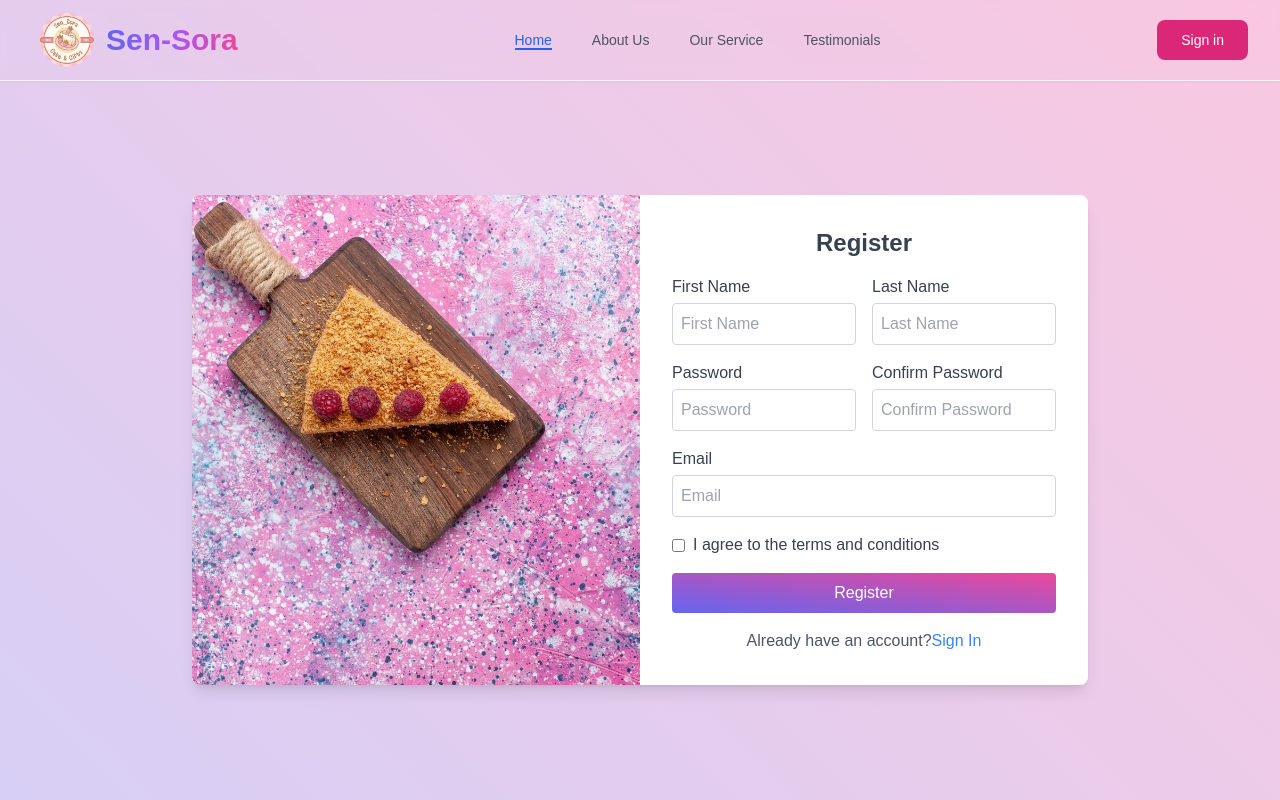
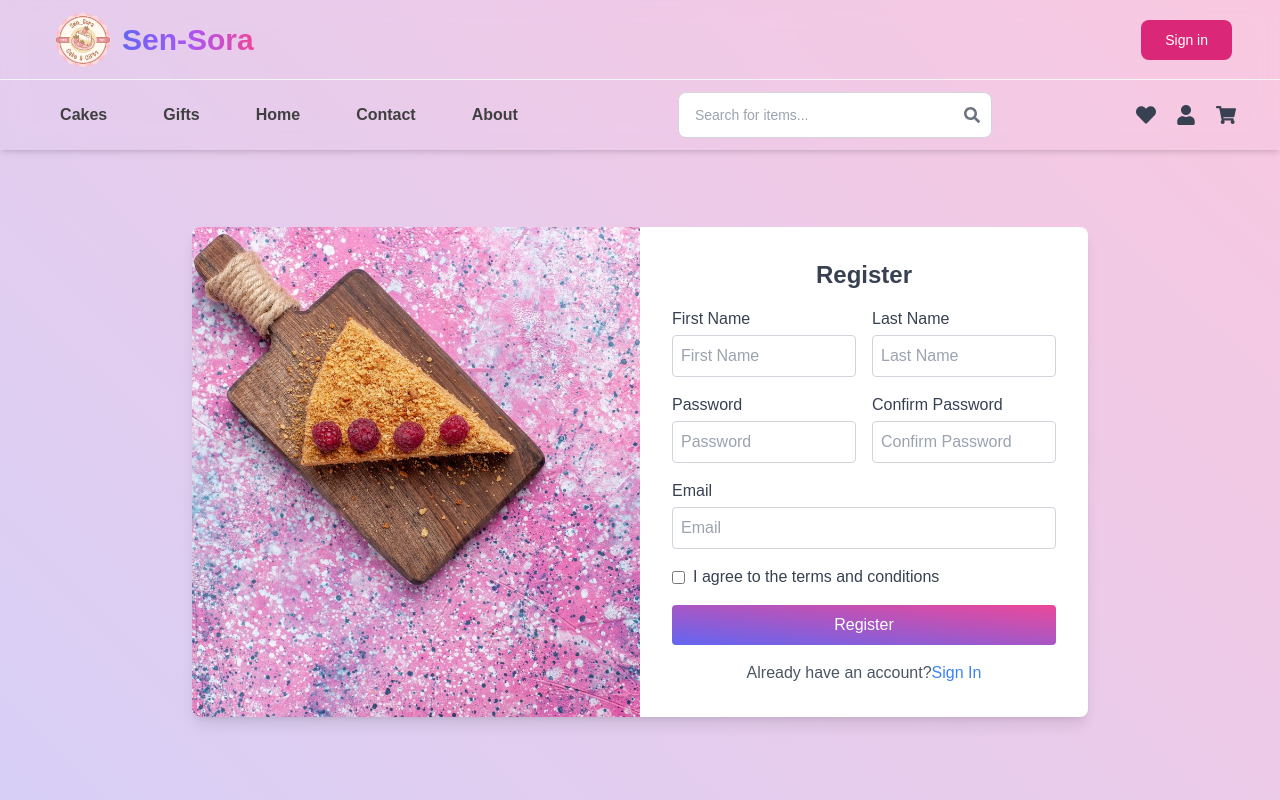
Before and after one commit to holibhai/Sen_Sora, a React (Create React App) app in the folder my-project/: page /register in a window 1280 px wide. Shown: the top 800 px of the page. Built offline with nearby package versions, Linux system fonts and the light colour scheme.

Commit message:
minor changes in files

```diff
--- a/my-project/src/App.js
+++ b/my-project/src/App.js
@@ -4,12 +4,18 @@ import Login from "./auth/Login";
 import { Routes, Route } from "react-router-dom";
 import Footer from "./common/Footer";
 import Navbar from "./common/Navbar";
+import Home from "./navPages/Home";
+import Contact from "./navPages/Contact";
+import About from "./navPages/About";
 
 const App = () => {
   return (
     <div className="bg-gradient-to-tr from-indigo-500/30 to-pink-500/30  ">
     <Navbar/>
       <Routes>
+        <Route path="/" element={<Home />} />
+        <Route path="/about" element={<About />} />
+        <Route path="/contact" element={<Contact />} />
         <Route path="/login" element={<Login />} />
         <Route path="/register" element={<Register />} />
       </Routes>
--- a/my-project/src/auth/Register.jsx
+++ b/my-project/src/auth/Register.jsx
@@ -49,7 +49,7 @@ const Register = () => {
 
   return (
     <div className="">
-       <div className="flex h-screen w-screen items-center justify-center pt-20">
+       <div className="flex h-screen w-screen items-center justify-center pt-36">
       <div className="flex bg-white shadow-lg rounded-lg overflow-hidden w-3/4 max-w-4xl">
         <div className="w-1/2 hidden md:block bg-no-repeat bg-left">
           <img
--- a/my-project/src/common/Navbar.jsx
+++ b/my-project/src/common/Navbar.jsx
@@ -1,96 +1,149 @@
 import React, { useState } from "react";
 import { HiMenu, HiX } from "react-icons/hi";
-import Logo from "../assets/__-removebg-preview.png";
-import { useNavigate, Link } from "react-router-dom";
+import { Link } from "react-router-dom";
+import { FaSearch, FaHeart, FaUser, FaShoppingCart } from "react-icons/fa";
+import Logo from "../assets/__-removebg-preview.png"
+
 
 const Navbar = () => {
   const [isMenuOpen, setIsMenuOpen] = useState(false);
-  const [activeLink, setActiveLink] = useState("#home");
-  const navigate = useNavigate();
+  const [hoveredCategory, setHoveredCategory] = useState(null);
+  let closeTimeout;
 
-  const navLinks = [
-    { href: "#home", label: "Home" },
-    { href: "#about", label: "About Us" },
-    { href: "#services", label: "Our Service" },
-    { href: "#testimonials", label: "Testimonials" },
+  const categories = [
+    {
+      name: "Cakes",
+      subcategories: ["Vanilla", "Chocolate", "Strawberry", "Orange"],
+      image: "/images/cakes.jpg"
+    },
+    {
+      name: "Gifts",
+      subcategories: ["Birthday Gifts", "Anniversary Gifts", "Personalized Gifts", "Luxury Gifts", "Corporate Gifts", "Gift Cards"],
+      image: "/images/gifts.jpg"
+    },
   ];
 
   return (
-    <nav className="fixed top-0 left-0 right-0  backdrop-blur-sm z-50 border-b border-gray-100 shadow-sm">
-      <div className="w-full flex justify-between items-center container mx-auto px-4 sm:px-6 lg:px-8 md:h-20 h-16">
+    <>
+      <div className="flex flex-col relative">
+        <nav className="fixed top-0 left-0 right-0 backdrop-blur-md z-50  shadow-md">
+          <div className="container mx-auto flex justify-between items-center px-6 md:px-12 h-16 md:h-20 border-b border-gray-100">
+            {/* Logo */}
             <div className="flex items-center gap-1 cursor-pointer">
                      <img src={Logo} alt="" className="w-[70px] h-[70px] " />
                      <h1 className="text-3xl font-bold bg-gradient-to-r from-indigo-500 via-purple-500 to-pink-500 bg-clip-text text-transparent">
                        Sen-Sora
                      </h1>
                    </div>
+
             {/* Mobile Menu Button */}
-        <button
-          className="md:hidden p-2"
-          onClick={() => setIsMenuOpen(!isMenuOpen)}
-        >
-          {isMenuOpen ? (
-            <HiX className="h-6 w-6" />
-          ) : (
-            <HiMenu className="h-6 w-6" />
-          )}
+            <button className="md:hidden p-2" onClick={() => setIsMenuOpen(!isMenuOpen)}>
+              {isMenuOpen ? <HiX className="h-6 w-6" /> : <HiMenu className="h-6 w-6" />}
             </button>
 
-        {/* Navigation Links - Desktop */}
-        <div className="hidden md:flex items-center gap-10">
-          {navLinks.map((link, index) => (
-            <a
-              key={index}
-              href={link.href}
-              onClick={() => setActiveLink(link.href)}
-              className={`text-sm font-medium relative after:absolute after:bottom-0 after:left-0 after:h-0.5 after:w-0 hover:after:w-full after:bg-blue-600 after:transition-all
-                ${
-                  activeLink === link.href
-                    ? "text-blue-600 after:w-full  "
-                    : "text-gray-600 hover:text-gray-900"
-                }`}
-            >
-              {link.label}
-            </a>
-          ))}
-        </div>
-
-        <button className="hidden md:block bg-pink-600 text-white px-6 py-2.5 rounded-lg hover:bg-pink-700 text-sm font-medium transition-all hover:shadow-lg hover:shadow-blue-100">
-          <a href="#newsletter">
+            {/* Desktop Sign-In Button */}
+            <button className="hidden md:block bg-pink-600 text-white px-6 py-2.5 rounded-lg hover:bg-pink-700 text-sm font-medium transition-all hover:shadow-lg">
               <Link to="/login">Sign in</Link>
-          </a>
             </button>
           </div>
 
-      {/* Mobile Menu */}
-      {isMenuOpen && (
-        <div className="md:hidden  border-t border-gray-100 py-4">
-          <div className="container mx-auto px-4 space-y-4">
-            {navLinks.map((link, index) => (
-              <a
+          {/* Categories Navbar */}
+          <div className="relative">
+            <nav className="p-3">
+              <div className="container mx-auto flex flex-col md:flex-row md:items-center md:justify-center gap-36">
+
+                {/* Category Links - Hover to Open */}
+                <div className="flex justify-center items-center space-x-6">
+                <div className="flex space-x-6">
+                  {categories.map((category, index) => (
+                    <div
                       key={index}
-                href={link.href}
-                onClick={() => {
-                  setActiveLink(link.href);
-                  setIsMenuOpen(false);
+                      className="relative group"
+                      onMouseEnter={() => {
+                        clearTimeout(closeTimeout);
+                        setHoveredCategory(index);
                       }}
-                className={`block text-sm font-medium py-2
-                  ${
-                    activeLink === link.href
-                      ? "text-blue-600"
-                      : "text-gray-600 hover:text-gray-900"
-                  }`}
+                      onMouseLeave={() => {
+                        closeTimeout = setTimeout(() => setHoveredCategory(null), 300);
+                      }}
                     >
-                {link.label}
-              </a>
+                      <button className="px-4 py-2 text-neutral-700 font-semibold rounded-lg hover:text-indigo-500">
+                        {category.name}
+                      </button>
+                    </div>
                   ))}
-            <button className="w-full bg-pink-600 text-white px-6 py-2.5 rounded-lg hover:bg-pink-700 text-sm font-medium transition-all hover:shadow-lg hover:shadow-blue-100">
-              <Link to="/login">Sign in</Link>
-            </button>
+                </div>
+                <div className=" px-4 py-2 text-neutral-700 font-semibold rounded-lg hover:text-indigo-500 cursor-pointer ">
+                    <h1><Link to="/">Home</Link></h1>
+                </div>
+                <div className=" px-4 py-2 text-neutral-700 font-semibold rounded-lg hover:text-indigo-500 cursor-pointer ">
+                    <h1><Link to="/contact">Contact</Link></h1>
+                </div>
+                <div className=" px-4 py-2 text-neutral-700 font-semibold rounded-lg hover:text-indigo-500 cursor-pointer ">
+                    <h1><Link to="/about">About</Link></h1>
+                </div>
+
+                </div>
+
+
+                {/* Search Bar - Centered */}
+                <div className="relative w-full md:w-1/4">
+                  <input
+                    type="text"
+                    placeholder="Search for items..."
+                    className="w-full p-3 pl-4 pr-10 rounded-lg border border-gray-300 focus:ring-2 focus:ring-blue-300 focus:outline-none text-sm"
+                  />
+                  <FaSearch className="absolute right-3 top-1/2 transform -translate-y-1/2 text-gray-500 cursor-pointer" />
+                </div>
+
+                {/* Icons Section */}
+                <div className="flex items-center space-x-5">
+                  <FaHeart className="text-gray-700 text-xl cursor-pointer hover:text-red-500" />
+                  <FaUser className="text-gray-700 text-xl cursor-pointer hover:text-blue-500" />
+                  <FaShoppingCart className="text-gray-700 text-xl cursor-pointer hover:text-green-500" />
+                </div>
+              </div>
+            </nav>
+
+            {/* Full-Width Dropdown Menu */}
+            {hoveredCategory !== null && (
+              <div
+                className="absolute  h-[300px] px-12 left-0 w-screen border-t  flex transition-opacity duration-200"
+                onMouseEnter={() => {
+                  clearTimeout(closeTimeout);
+                  setHoveredCategory(hoveredCategory);
+                }}
+                onMouseLeave={() => {
+                  closeTimeout = setTimeout(() => setHoveredCategory(null), 300);
+                }}
+              >
+                <div className=" mx-auto w-full rounded-2xl bg-cover" style={{ backgroundImage: "url('Delicious.jpg')" }}>
+                  {/* Subcategories List */}
+                  <div className="w-1/2">
+                    <ul className="text-gray-700 space-y-2">
+                      {categories[hoveredCategory].subcategories.map((sub, i) => (
+                        <li key={i} className="px-4 py-2 text-white  cursor-pointer">
+                          {sub}
+                        </li>
+                      ))}
+                    </ul>
+                  </div>
+
+                  {/* Category Image */}
+                  {/* <div className="w-1/2 flex justify-end">
+                    <img
+                      src={categories[hoveredCategory].image}
+                      alt={categories[hoveredCategory].name}
+                      className="w-80 h-40 object-cover rounded-lg shadow-md"
+                    />
+                  </div> */}
                 </div>
               </div>
             )}
+          </div>
         </nav>
+      </div>
+    </>
   );
 };
 
```
Lines whose indentation alone changed are shown as unchanged.
